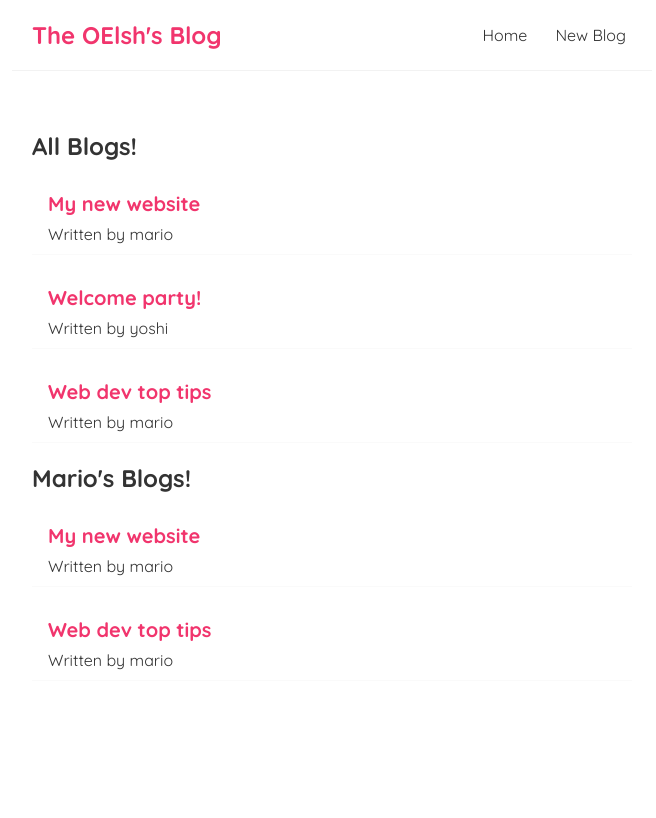
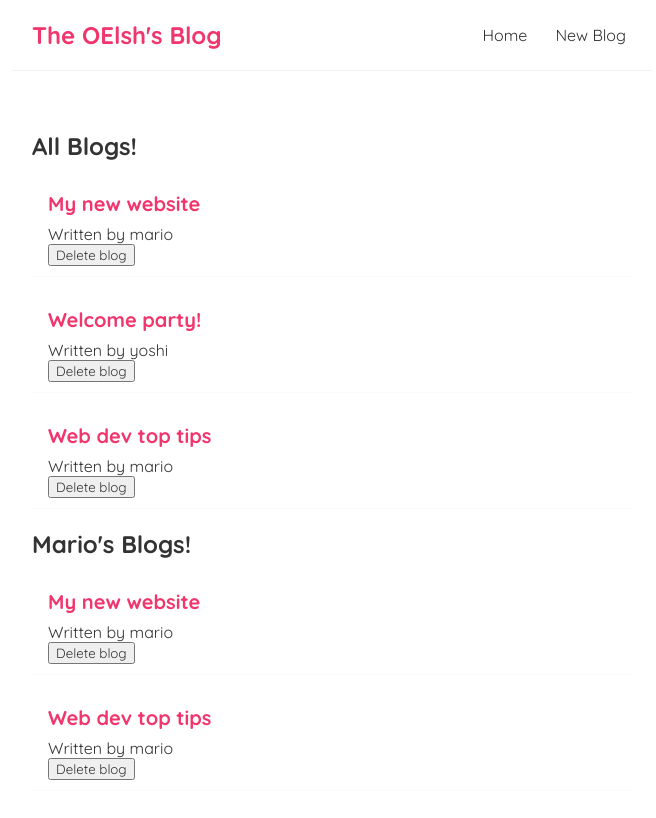
Before and after one commit to Omar125X/react-simple-blog, a React (Create React App) app in the folder simple-blog/: page / in a window 1280 px wide. Shown: the top 818 px of the page, without its empty margins (308-964 px from the left). Built offline with nearby package versions, Linux system fonts and the light colour scheme.

Commit message:
AddingDeleteBlogOption

```diff
--- a/simple-blog/src/BlogList.js
+++ b/simple-blog/src/BlogList.js
@@ -1,6 +1,4 @@
-const BlogList = (props) => {
-    const blogs = props.blogs;
-    const title = props.title;
+const BlogList = ({blogs, title, handleDelete}) => {
 
     return (
         <div className="blog-list">
@@ -9,6 +7,7 @@
         <div className="blog-preview" key={blog.id} >
           <h2>{ blog.title }</h2>
           <p>Written by { blog.author }</p>
+          <button onClick={() => handleDelete(blog.id)}>Delete blog</button>
         </div>
       ))}
         </div>
```
